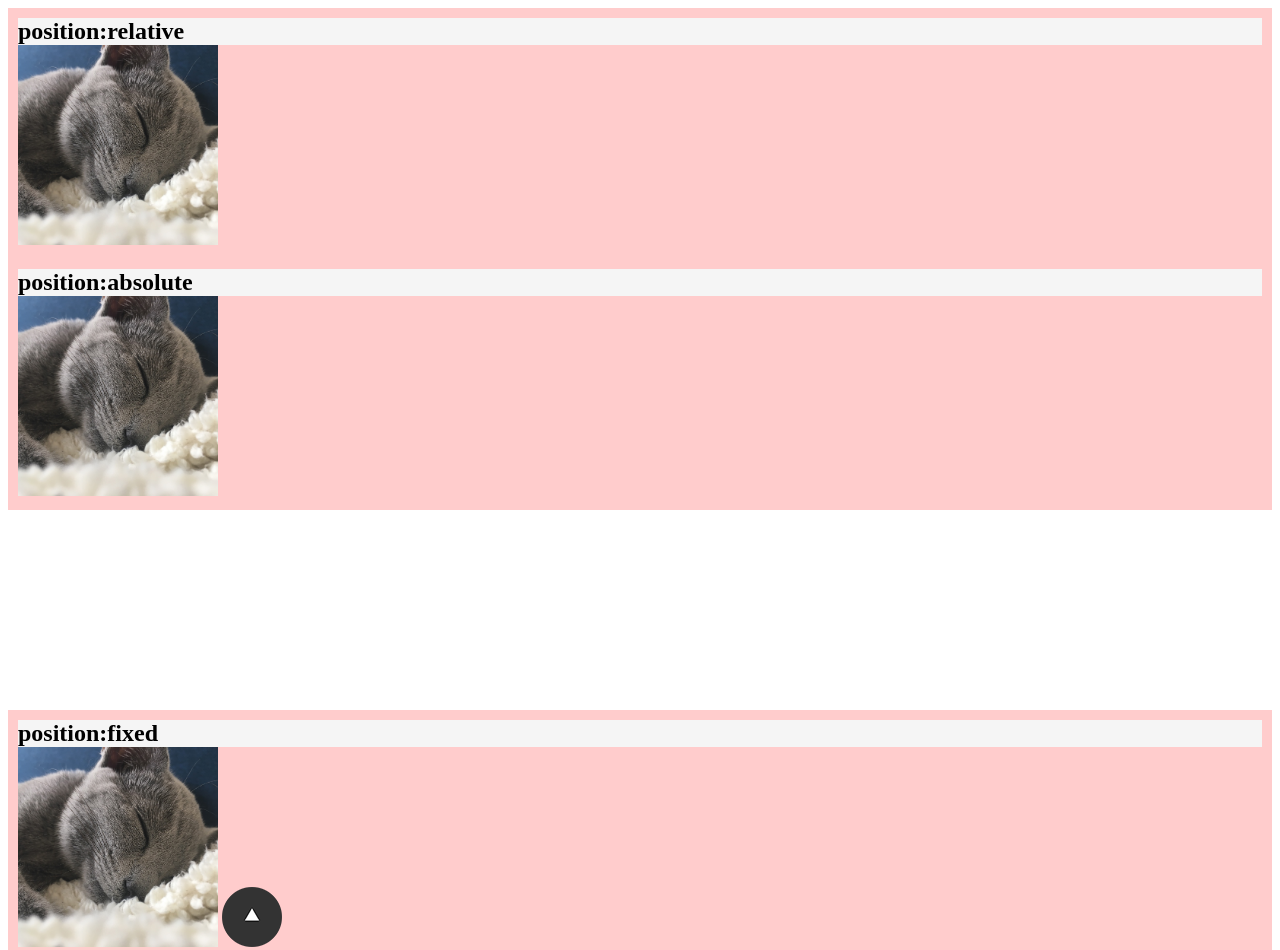
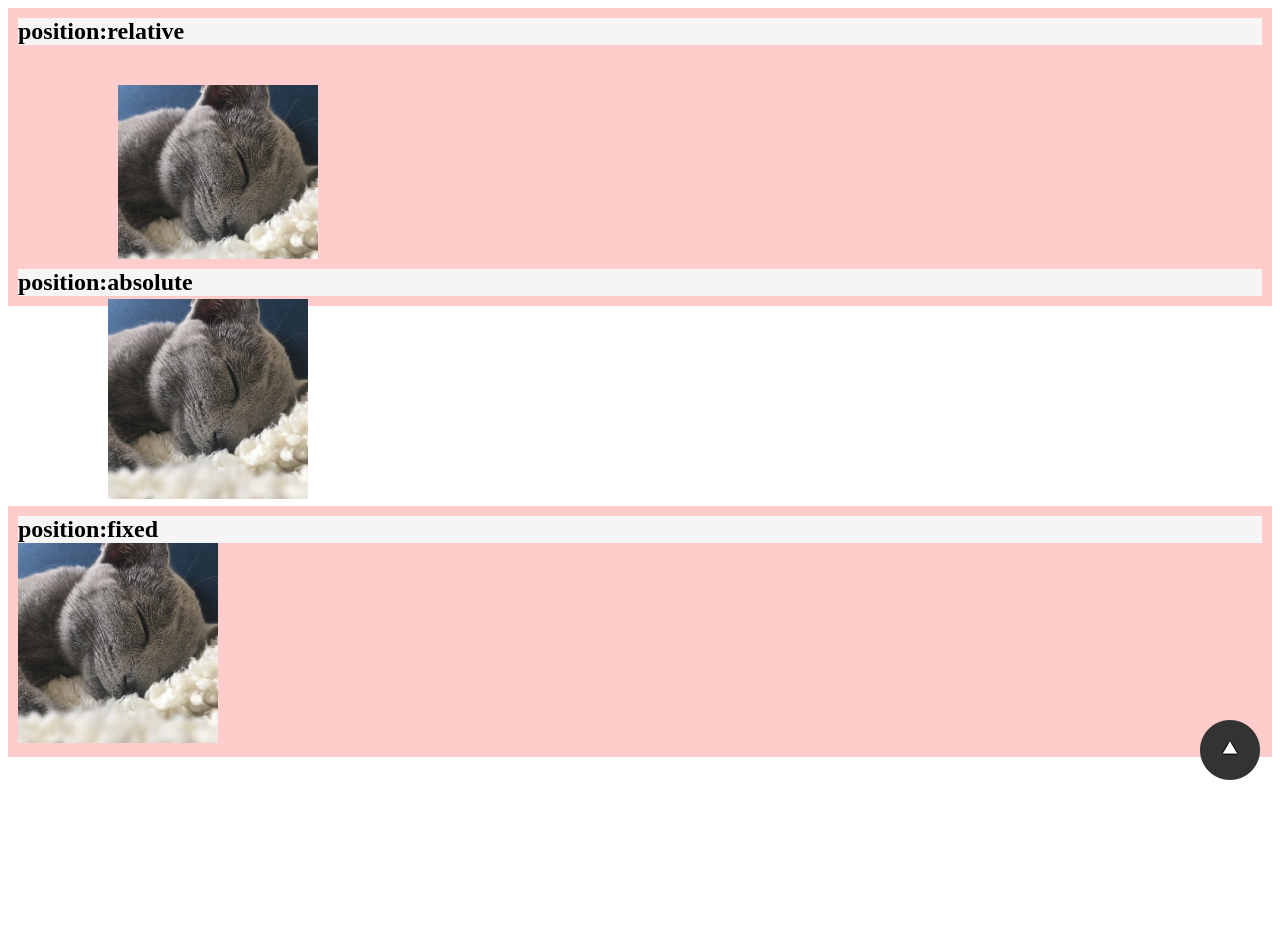
Before and after one commit to 20213092-sakuraiyuuki/S1A122, a plain HTML site: page ensyu/20.html in a window 1280 px wide. Shown: the top 950 px of the page. After the commit the page ends 800 px from the top, so only its background shows below. Drawn offline with Linux system fonts and the light colour scheme.

Commit message:
Add files via upload
a

```diff
--- a/ensyu/20.css
+++ b/ensyu/20.css
@@ -14,20 +14,29 @@ section {
 /* positionを使った指定 */
 .first img {
   /*ここから*/
-
+  position: relative;
+  top: 40px;
+  left: 100px;
   /*ここまで*/
 }
 section.second {
   /*ここから*/
-
+  position: relative;
   /*ここまで*/
   margin-bottom: 200px;
 }
 /*ここから*/
 /* positionを使った指定 */
-.second img {}
-
+.second img {
+  position: absolute;
+  top: 40px;
+  left: 100px;
+}
 /* positionを使った指定 */
-.pagetop {}
+.pagetop {
+  position: fixed;
+  bottom: 20px;
+  right: 20px;
+}
 
 /*ここまで*/
```
